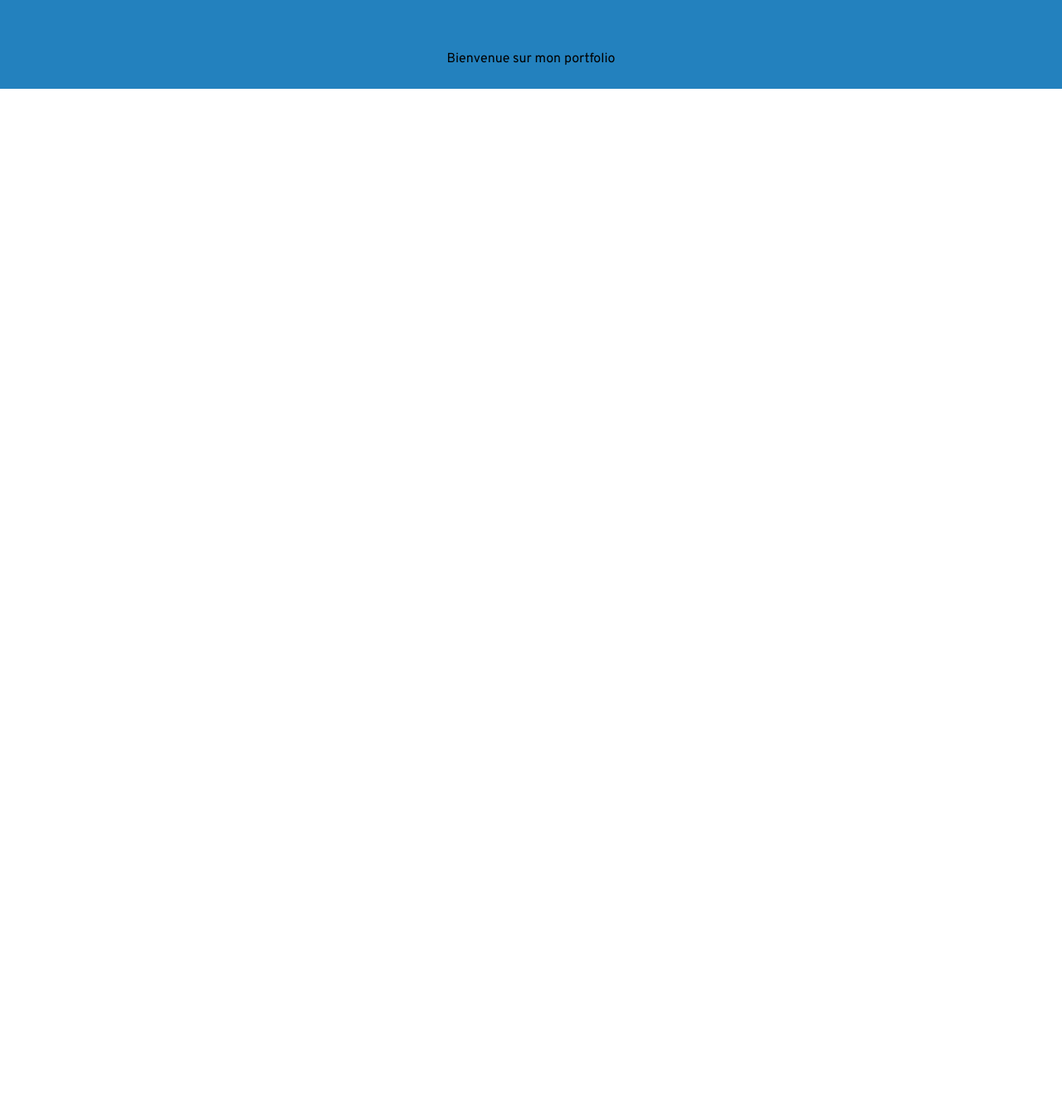
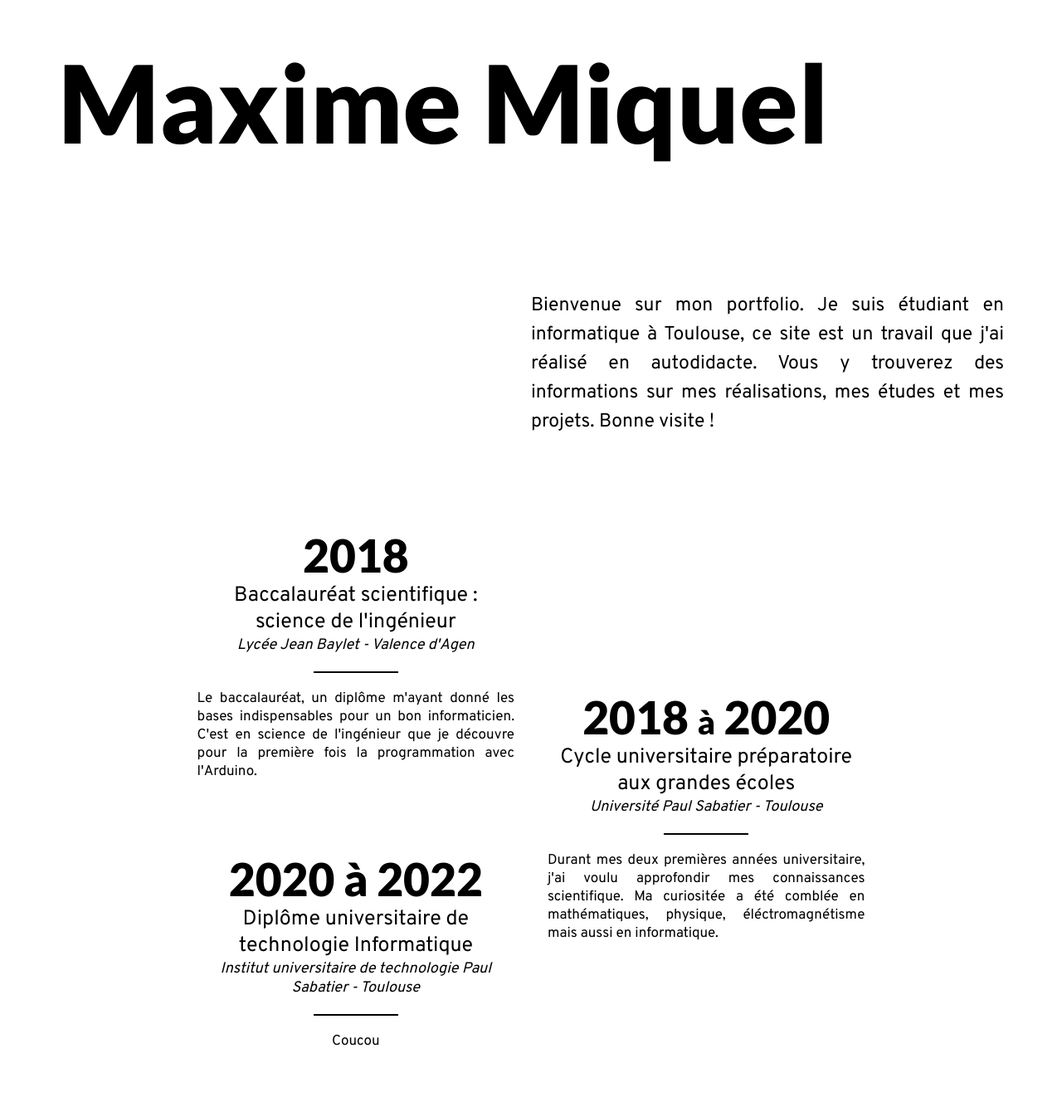
Before and after one commit to GraduationBear/portfolio, a plain HTML site: page index.html in a window 1280 px wide. Shown: the part 119-1453 px from the top of the page at 83% size. Before the commit the page ends 800 px from the top, so only its background shows below. Drawn offline with Linux system fonts and the light colour scheme.

Commit message:
partie intro et formation casiement terminée ! 💥

```diff
--- a/index.html
+++ b/index.html
@@ -15,13 +15,55 @@
             <li><a>Me contacter</a></li>
         </ul>
     </div>
-    <div class="body">
+    <div class="moi">
         <div class="nom">
-            <h1 class="line-1 anim-typewriter">Maxime Miquel</h1>
+            <h1>Maxime Miquel</h1>
         </div>
-        <div class="intro">
-            <p align="center">Bienvenue sur mon portfolio</p>
+        <div class="intro" >
+
+            <p align="justify">Bienvenue sur mon portfolio. Je suis étudiant en informatique
+                à Toulouse, ce site est un travail que j'ai réalisé en autodidacte.
+                Vous y trouverez des informations sur mes réalisations, mes études et mes projets.
+                Bonne visite !</p>
         </div>
     </div>
+    <div class="formation">
+        <div class="bac">
+            <p><span class="year">2018</span><br>
+                <span class="libelle">Baccalauréat scientifique : science de l'ingénieur</span><br>
+                <span class="lieu">Lycée Jean Baylet - Valence d'Agen</span>
+            </p>
+            <div class="point">
+            </div>
+
+        </div>
+        <div class="bacexp">
+            <p class="text">Le baccalauréat, un diplôme m'ayant donné les bases indispensables pour un bon informaticien. C'est en
+            science de l'ingénieur que je découvre pour la première fois la programmation avec l'Arduino.</p>
+        </div>
+        <div class="prep">
+            <p><span class="year">2018 <span class="et">à</span> 2020</span><br>
+                <span class="libelle">Cycle universitaire préparatoire aux grandes écoles</span><br>
+                <span class="lieu">Université Paul Sabatier - Toulouse</span></p>
+            <div class="point">
+            </div>
+        </div>
+        <div class="prepexp">
+            <p class="text">Durant mes deux premières années universitaire, j'ai voulu approfondir mes connaissances
+            scientifique. Ma curiositée a été comblée en mathématiques, physique, éléctromagnétisme mais aussi en informatique.</p>
+        </div>
+        <div class="dut">
+            <p><span class="year">2020 à 2022</span><br>
+                <span class="libelle">Diplôme universitaire de technologie Informatique</span><br>
+                <span class="lieu">Institut universitaire de technologie Paul Sabatier - Toulouse</span></p>
+            <div class="point">
+            </div>
+        </div>
+        <div class="dutexp">
+            <p class="text">Coucou</p>
+        </div>
+    </div>
+
+
 </body>
 </html>
--- a/style.css
+++ b/style.css
@@ -1,83 +1,139 @@
 @import url('https://fonts.googleapis.com/css2?family=Overpass:wght@100;200;400&display=swap');
-@import url(https://fonts.googleapis.com/css?family=Anonymous+Pro);
+@import url('https://fonts.googleapis.com/css2?family=Lato:wght@900&display=swap');
+
 *{
     margin:0;
     padding: 0;
     font-family: 'Overpass', sans-serif;
 }
-html{
-    overflow: hidden;
-}
 
 
-.nav-bar{
-    background-color: #343BC8;
+.nav-bar ul{
 
-}
-
-.nav-bar ul{
-    padding: 0  ;
     list-style: none;
     display: flex;
     flex-direction: row;
     justify-content: space-around;
     align-items: center;
+
 }
 .nav-bar li a{
     all: unset;
 }
 .nav-bar li{
     font-size: 18px;
-    padding: 6px;
+    padding: 10px;
 
 }
 
 .nav-bar li:first-child{
     font-size: 30px;
 }
-.nom {
-    font-family: 'Source Code Pro', monospace;
-
-    margin: 3%;
+.nom h1{
+    font-family: 'Lato', sans-serif;
+    font-size: 130px;
 }
 
 .intro{
+    margin-top: 150px;
+    width:50%;
+    align-self: flex-end;
+    line-height: 35px;
+    font-size: 23px;
+}
 
-    margin: 2%;
-    width:50%;
+.moi{
+    display: flex;
+    flex-direction: column;
+    align-items: flex-start;
+    margin: 107px 70px 90px 70px;
+
 }
-.body{
+
+.formation{
+
+    margin-left: auto;
+    margin-right: auto;
+
+    width: 66%;
+    display: grid;
+    grid-template-columns: repeat(2, 1fr);
+    grid-template-rows: 0.7fr 0.7fr 0.7fr 0.7fr;
+    grid-column-gap: 0px;
+    grid-row-gap: 0px;
+
+}
+
+.formation p{
+
+    text-align: center;
+}
+
+.bacexp{
+
+    grid-area: 2 / 1 / 3 / 2;
+}
+
+.prepexp{
+    grid-area: 3 / 2 / 4 / 3;
+}
+
+.dutexp{
+    grid-area: 4 / 1 / 5 / 2;
+}
+
+.bac{
+
+    grid-area: 1 / 1 / 2 / 2;
+}
+.prep{
+
+    grid-area: 2 / 2 / 3 / 3;
+}
+.dut{
+
+    grid-area: 3 / 1 / 4 / 2;
+}
+
+.formation div{
     display: flex;
     flex-direction: column;
     align-items: center;
-    justify-content: space-around;
-    background-color: #2381BE;
+    margin: 20px 20px 0 20px;
+
+}
+.et{
+    font-family: 'Lato', sans-serif;
+    font-size: 40px;
 }
 
-.line-1{
-    position: relative;
-    top: 50%;
-    width: 24em;
-    margin: 0 auto;
-    border-right: 2px solid rgba(255,255,255,.75);
-    font-size: 180%;
-    text-align: center;
-    white-space: nowrap;
-    overflow: hidden;
-    transform: translateY(-50%);
-    font-family: 'Anonymous Pro', monospace;
+
+.year{
+    font-family: 'Lato', sans-serif;
+    font-size: 55px;
+}
+.libelle{
+    font-size: 25px;
 }
 
-/* Animation */
-.anim-typewriter{
-    animation: typewriter 4s steps(44) 1s 1 normal both,
-    blinkTextCursor 500ms steps(44) infinite normal;
+.lieu{
+    font-size: 18px;
+    font-style: italic;
 }
-@keyframes typewriter{
-    from{width: 0;}
-    to{width: 24em;}
+
+.text{
+    font-size: 17px;
 }
-@keyframes blinkTextCursor{
-    from{border-right-color: rgba(255,255,255,.75);}
-    to{border-right-color: transparent;}
+
+.point{
+
+    width: 100px;
+    border: thin solid;
+    background-color: black;
+
+
 }
+
+.formation div:nth-child(2n) p{
+    text-align: justify;
+}
```
